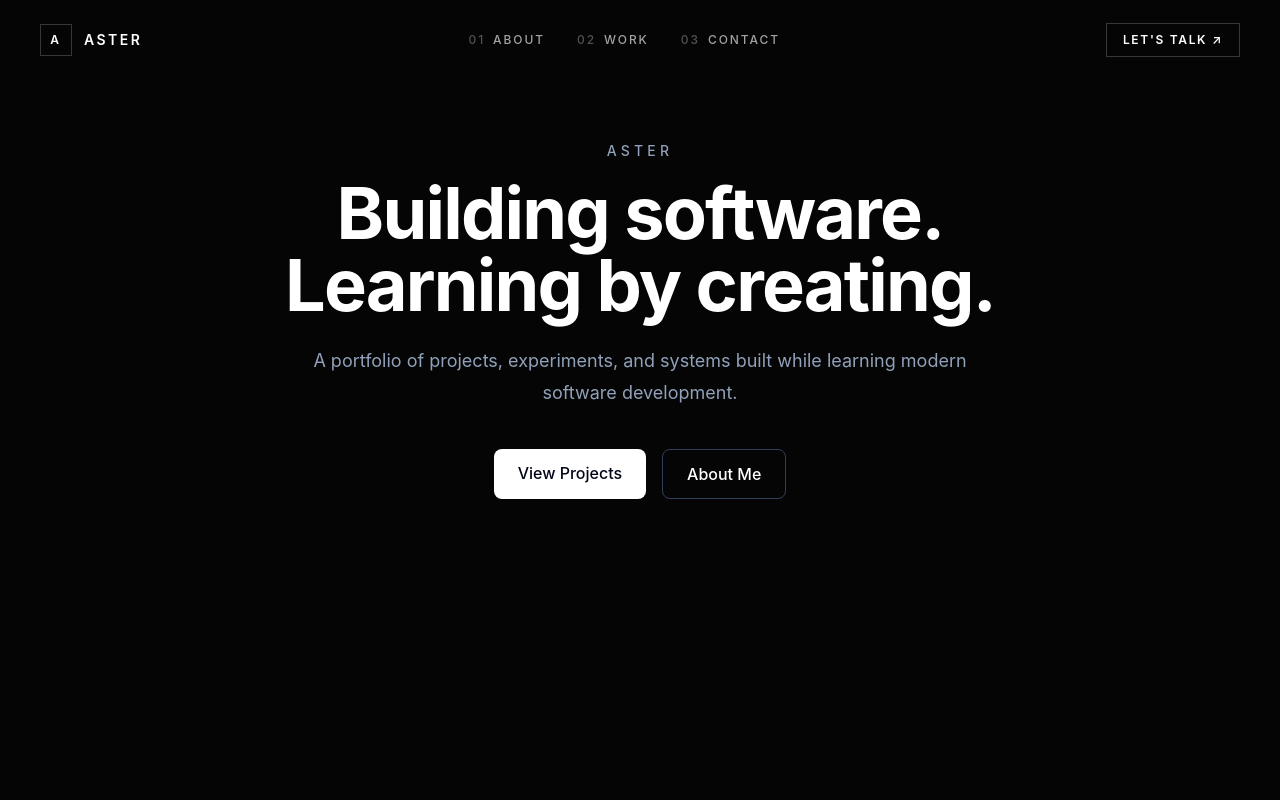
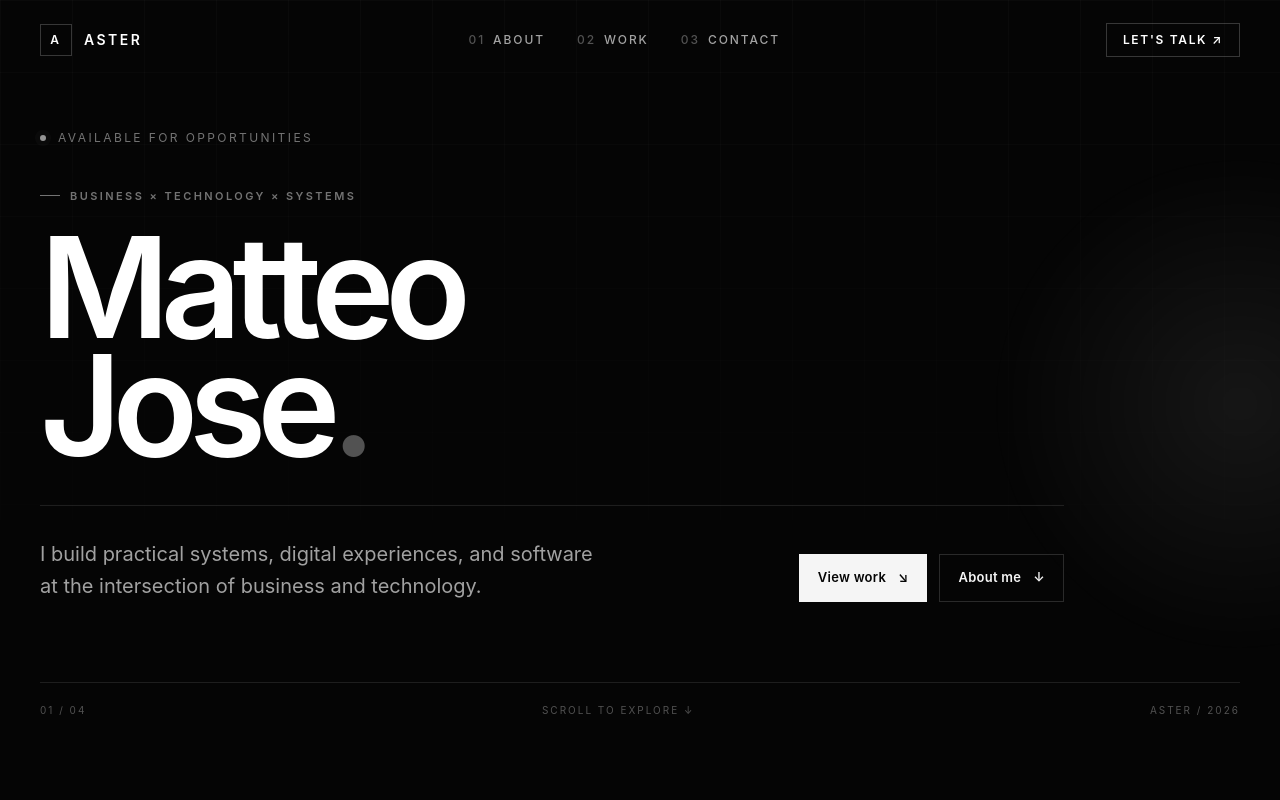
Before and after one commit to matteojose3112-bit/aster, a React app in the folder portfolio/: page / in a window 1280 px wide. Shown: the top 800 px of the page. Built offline with nearby package versions, Linux system fonts and the light colour scheme; the HTML template or start-up script is replaced by a standard one.

Commit message:
Redesign hero as monochrome editorial introduction with interactive CTAs

```diff
--- a/portfolio/src/components/layout/sections/Hero.tsx
+++ b/portfolio/src/components/layout/sections/Hero.tsx
@@ -1,36 +1,47 @@
 function Hero() {
   return (
-    <section className="min-h-[80vh] flex items-center justify-center px-8">
-      <div className="max-w-4xl text-center">
-        <p className="mb-4 text-sm font-medium uppercase tracking-[0.3em] text-slate-400">
-          Aster
-        </p>
+    <section className="relative flex min-h-screen items-center overflow-hidden px-6 pb-16 pt-28 lg:px-10">
+      <div className="aster-grid absolute inset-0 opacity-60" aria-hidden="true" />
+      <div className="aster-glow right-[-220px] top-[18%]" aria-hidden="true" />
 
-        <h1 className="text-5xl font-bold tracking-tight sm:text-7xl">
-          Building software.
-          <br />
-          Learning by creating.
-        </h1>
+      <div className="relative mx-auto w-full max-w-7xl">
+        <div className="aster-reveal max-w-5xl">
+          <div className="mb-8 flex items-center gap-3 text-xs uppercase tracking-[0.2em] text-neutral-500">
+            <span className="aster-status-dot" aria-hidden="true" />
+            Available for opportunities
+          </div>
 
-        <p className="mx-auto mt-6 max-w-2xl text-lg leading-8 text-slate-400">
-          A portfolio of projects, experiments, and systems built while
-          learning modern software development.
-        </p>
+          <p className="aster-section-label mb-6">Business × Technology × Systems</p>
 
-        <div className="mt-10 flex justify-center gap-4">
-          <a
-            href="#projects"
-            className="rounded-lg bg-white px-6 py-3 font-medium text-slate-950 transition hover:bg-slate-200"
-          >
-            View Projects
+          <h1 className="max-w-6xl text-[clamp(4rem,11vw,10rem)] font-semibold leading-[0.84] tracking-[-0.065em] text-white">
+            Matteo
+            <br />
+            Jose<span className="text-neutral-600">.</span>
+          </h1>
+
+          <div className="mt-10 flex flex-col gap-8 border-t border-white/10 pt-8 md:flex-row md:items-end md:justify-between">
+            <p className="max-w-xl text-lg leading-8 text-neutral-400 md:text-xl">
+              I build practical systems, digital experiences, and software at the
+              intersection of business and technology.
+            </p>
+
+            <div className="flex shrink-0 gap-3">
+              <a href="#projects" className="aster-button aster-button-primary">
+                View work <span aria-hidden="true">↘</span>
+              </a>
+              <a href="#about" className="aster-button aster-button-secondary">
+                About me <span aria-hidden="true">↓</span>
+              </a>
+            </div>
+          </div>
+        </div>
+
+        <div className="mt-20 flex items-center justify-between border-t border-white/10 pt-5 text-[10px] uppercase tracking-[0.2em] text-neutral-600">
+          <span>01 / 04</span>
+          <a href="#about" className="transition hover:text-neutral-300">
+            Scroll to explore ↓
           </a>
-
-          <a
-            href="#about"
-            className="rounded-lg border border-slate-700 px-6 py-3 font-medium text-white transition hover:border-slate-500"
-          >
-            About Me
-          </a>
+          <span className="hidden sm:inline">Aster / 2026</span>
         </div>
       </div>
     </section>
```
